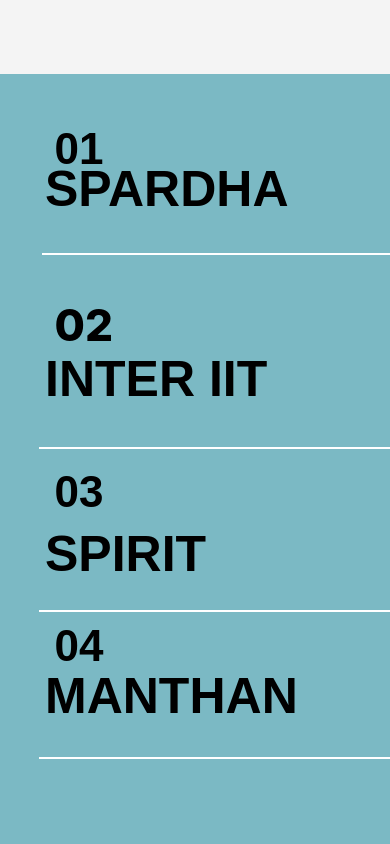
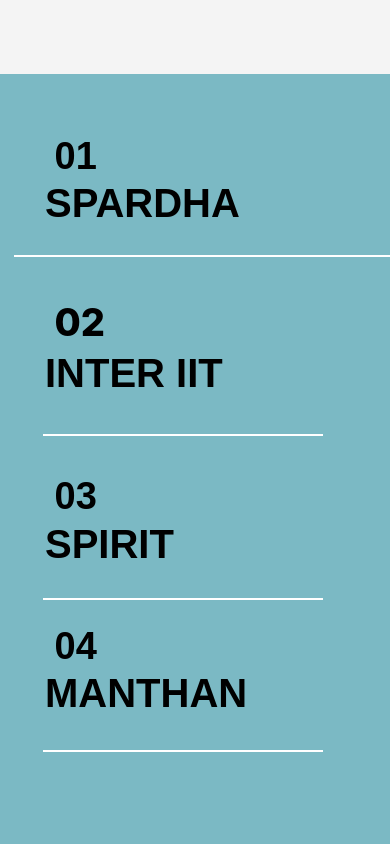
Before and after one commit to swciitg/sports_board_website, a React (Create React App) app: page /stud/gymkhana/sports in a window 390 px wide. Shown: the part 1620-2464 px from the top of the page. Built offline with nearby package versions, Linux system fonts and the light colour scheme; no server answers; a web font is replaced by a local one.

Commit message:
Events part Responsive and Footer bg Dynamic

```diff
--- a/src/components/footer.css
+++ b/src/components/footer.css
@@ -127,6 +127,10 @@
         width: 45px;
         height: 45px;
     }
+     #container
+     {
+        background-color: aqua;
+     }
    }
    @media screen and (max-width:558px) {
        #img{
--- a/src/components/hover.css
+++ b/src/components/hover.css
@@ -20,6 +20,7 @@
   font-style: Semibold ;
   left: 200.4px;
   top: 70px;
+  width: 100%;
   font-size: 80px;
 }
 
@@ -82,11 +83,11 @@ font-size: 96px;
 .one{
   position: absolute;
   right: 240px;
-  top : 45px;
+  margin-top : -50px;
   transform: rotate(0deg);
  visibility: hidden;
-width: 391px;
-height: 334px;
+  width: 391px;
+  height: 200px;
 
 
 animation-name: none;
@@ -190,7 +191,10 @@ animation-name: none;
   position: absolute;
    top: 115px;
    left: 230.4px;
+   margin-bottom: auto;
+
   height: 3em;
+  width: 100%;
   overflow: hidden;
 }
 
@@ -237,9 +241,10 @@ animation-name: none;
 }
 #counter1 {
   height: 3em;
+  width: 100%;
   overflow: hidden;
   position: absolute;
-  top: 235px;
+  top: 225px;
   left: 230.4px;
 }
 
@@ -282,35 +287,38 @@ animation-name: none;
 }
 #line1
 {
-top: -85%;
+top: -125%;
 }
 #line2
 {
-  top: -110px;
+  top: -115px;
 }
 #font1
 {
   position: absolute;
-  top: 260px;
+  top: 250px;
   font-family: 'Fira Sans Extra Condensed', sans-serif;
   line-height: 70px;
   font-size: 80px;
   line-height: 123%;
   font-style: Semibold ;
   left: 200.4px;
+  width: 100%;
 }
 
 #font2
 {
   position: absolute;
-  top: 450px;
+  top: 435px;
   font-family: 'Fira Sans Extra Condensed', sans-serif;
   line-height: 70px;
   font-size: 80px;
   font-style: Semibold ;
   left: 200.4px;
+  width: 100%;
 }
 #counter2 {
+  width: 100%;
   height: 3em;
   overflow: hidden;
   position: absolute;
@@ -370,9 +378,11 @@ top: -85%;
   font-size: 80px;
   font-style: Semibold ;
   left: 200.4px;
+  width: 100%;
 }
 
 #counter3 {
+  width: 100%;
   height: 3em;
   overflow: hidden;
   position: absolute;
@@ -463,6 +473,12 @@ top: -85%;
     left: 220px;
   }
 }
+@media screen and (max-width:1283px) {
+  #counter
+  {
+    top: 105px;
+  }
+}
 @media screen and (max-width:1225px) {
   #counter
   {
@@ -473,6 +489,25 @@ top: -85%;
     top: 235px;
   }
 }
+@media screen and (max-width:1222px) {
+  #counter
+  {
+    top: 102px;
+  }
+  #counter1
+  {
+    top: 225px;
+  }
+  #counter2
+  {
+    bottom:475px;
+  }
+  #counter3
+  {
+    bottom:320px;
+  }
+}
+
 @media screen and (max-width: 1280px) {
   .one{
     right: 90px;
@@ -492,20 +527,35 @@ top: -85%;
 
 @media  screen and (max-width: 1167px ) {
   #font{
-    font-size: 60px;
+    font-size: 70px;
     margin-top: 15px;
   }
   #font1{
-    font-size: 60px;
+    font-size: 70px;
     margin-top: 15px;
+    top: 246px;
   }
   #font2{
-    font-size: 60px;
+    font-size: 70px;
     margin-top: 15px;
+    top: 422px;
   }
   #font3{
-    font-size: 60px;
+    font-size: 70px;
     margin-top: 15px;
+    top: 564px;
+  }
+  #line1
+  {
+    top: -52px;
+  }
+  #line2
+  {
+    top:-125px;
+  }
+  #line3
+  {
+   top: -210px;
   }
   .lines
   {
@@ -529,6 +579,7 @@ top: -85%;
     left: 220px;
 
   }
+
 
 
   }
@@ -569,41 +620,41 @@ top: -85%;
     }
     #font
     {
-      left: 146px;
+      left: 116px;
     }
     #font1
     {
-      left: 146px;
+      left: 116px;
     }
     #font2
     {
-      left: 146px;
-      top: 430px;
+      left: 116px;
+      top: 420px;
     }
     #font3
     {
-      left: 146px;
+      left: 116px;
     }
    #counter
    {
-     left: 165px;
+     left: 130px;
    }
    #counter1
    {
-    left: 165px;
+    left: 130px;
    }
    #counter2
    {
-    left: 165px;
+    left: 130px;
    }
    #counter3
    {
-    left: 165px;
+    left: 130px;
    }
    .lines
    {
       position: absolute;
-      left: 175px;
+      left: 149px;
    }
   }
 
@@ -612,6 +663,7 @@ top: -85%;
   .lines
   {
     width: 350px;
+
   }
   #cont
   {
@@ -619,35 +671,35 @@ top: -85%;
   }
   #font
   {
-    left: 95px;
+    left: 62px;
   }
   #font1
   {
-    left: 95px;
+    left: 62px;
   }
   #font2
   {
-    left: 95px;
+    left: 62px;
   }
   #font3
   {
-    left: 95px;
+    left: 62px;
   }
  #counter
  {
-   left: 110px;
+   left: 75px;
  }
  #counter1
  {
-  left: 110px;
+  left: 75px;
  }
  #counter2
  {
-  left: 110px;
+  left: 75px;
  }
  #counter3
  {
-  left: 110px;
+  left: 75px;
  }
  }
  @media screen and (max-width:905px) {
@@ -670,7 +722,7 @@ top: -85%;
  }
 
  @media screen and (max-width:795px) {
-  #font
+  /* #font
   {
     font-size: 56px;
   }
@@ -708,10 +760,28 @@ top: -85%;
   #counter3
   {
     height: 15px;
+  } */
+  #counter
+  {
+    top:87px;
   }
-  .lines{
-    width: 550px;
+  #line1
+  {
+    width: 600px;
   }
+  #line4
+  {
+    width: 600px;
+  }
+  #line2
+  {
+    width: 600px;
+  }
+  #line3
+  {
+    width: 600px;
+  }
+
  }
  @media screen and (max-width:700px) {
   #font
@@ -721,6 +791,7 @@ top: -85%;
   #font1
   {
     left: 70px;
+    top: 250px;
   }
   #font2
   {
@@ -729,6 +800,7 @@ top: -85%;
   #font3
   {
     left: 70px;
+    top: 570px;
   }
  #counter
  {
@@ -742,18 +814,22 @@ top: -85%;
  #font
  {
   left: 45px;
+  font-size: 60px;
  }
  #font1
  {
   left: 45px;
+  font-size: 60px;
  }
  #font2
  {
   left: 45px;
+  font-size: 60px;
  }
  #font3
  {
   left: 45px;
+  font-size: 60px;
  }
  #counter2
  {
@@ -764,26 +840,59 @@ top: -85%;
  {
   left: 60px;
  }
- #line
+ #line4
  {
-  width: 480px;
+  width: 530px;
+  left: 180px;
+
  }
  #line1
  {
-  width: 480px;
+  width: 530px;
+  left: 180px;
  }
  #line2
  {
-  width: 480px;
+  width: 530px;
+  left: 180px;
  }
  #line3
  {
-  width: 480px;
+  width: 530px;
+  left: 180px;
  }
  #cont
  {
   margin-left: -140px;
  }
+ }
+ @media screen and (max-width:640px) {
+  #counter2
+  {
+    top: 500px;
+  }
+ }
+ @media screen and (max-width:593px) {
+  #counter2
+  {
+    top: 490px;
+  }
+  #line1
+  {
+     width: 450px;
+  }
+  #line2
+  {
+     width: 450px;
+  }
+  #line3
+  {
+     width: 450px;
+  }
+  #line4
+  {
+     width: 450px;
+  }
  }
  @media screen and (max-width:612px) {
     .lines{
@@ -806,10 +915,12 @@ top: -85%;
   #font
   {
     font-size: 50px;
+    top: 85px;
   }
   #font1
   {
     font-size: 50px;
+    top: 260px;
   }
   #font2
   {
@@ -818,16 +929,134 @@ top: -85%;
   #font3
   {
     font-size: 50px;
+    top: 580px;
   }
   #counter2
   {
     position: absolute;
-    top: 470px;
+    bottom: 180px;
+    top: 480px;
   }
 }
 
+@media screen and (max-width:460px) {
+  #line1
+  {
+    width: 330px;
+  }
+  #line2
+  {
+    width: 330px;
+  }
+  #line3
+  {
+    width: 330px;
+  }
+  #font
+  {
+    font-size: 40px;
+    top: 85px;
+  }
+  #font1
+  {
+    font-size: 40px;
+    top: 260px;
+  }
+  #font2
+  {
+    font-size: 40px;
+  }
+  #font3
+  {
+    font-size: 40px;
+    top: 580px;
+  }
+  #counter2
+  {
+    position: absolute;
+    bottom: 180px;
+    top: 470px;
+  }
+  #digit
+  {
+    font-size: 38px;
+  }
+  #digit
+  {
+    margin-top: 10px;
+  }
+}
+@media screen and (max-width:408px) {
+  #counter2
+  {
+    top: 467px;
+  }
+  #font
+  {
 
+    top: 90px;
+  }
+}
+@media screen and (max-width:392px) {
 
+   #line1
+  {
+    width: 280px;
+  }
+  #line2
+  {
+    width: 280px;
+  }
+  #line3
+  {
+    width: 280px;
+  }
+}
+@media screen and (max-width:364px) {
+  #counter2
+  {
+    top: 460px;
+  }
+}
+@media screen and (max-width:330px) {
+  #line1
+  {
+    width: 230px;
+  }
+  #line2
+  {
+    width: 230px;
+  }
+  #line3
+  {
+    width: 230px;
+  }
+  #counter
+  {
+    left: 50px;
+    top: 75px;
+  }
+  #counter1
+  {
+    left: 49px;
+  }
+  #counter2
+  {
+    left: 49px;
+  }
+  #counter3
+  {
+    left: 49px;
+  }
+  #digit
+  {
+    margin-top: 10px;
+  }
+  #font2
+  {
+    top: 425px;
+  }
+}
 
   @media screen and (max-width: 877px) {
   #cont:hover .one{
--- a/src/components/image.jsx
+++ b/src/components/image.jsx
@@ -10,7 +10,7 @@ function Image(props)
         <div className="container w-80 h-80">
         <img src={"http://localhost:1337"+ props.image_url} />
          <div className="top-left text-white">{props.name}</div>
-        <div className=" absolute right-3 bottom-1 text-8xl text-white ">01</div>
+        <div className=" absolute right-3 bottom-1 text-8xl text-white "></div>
         </div>
 
 
--- a/src/pages/aquatics_club.js
+++ b/src/pages/aquatics_club.js
@@ -37,7 +37,7 @@ const AquaticsClub =  () => {
         })}
 
 
-        <Footer />
+        <Footer size={col1} />
        </div>
     );
 
--- a/src/pages/basketballClub.js
+++ b/src/pages/basketballClub.js
@@ -32,7 +32,7 @@ const BasketballClub = () => {
         })}
 
 
-        <Footer />
+        <Footer  />
        </div>
     );
 
--- a/src/pages/interiit.js
+++ b/src/pages/interiit.js
@@ -31,7 +31,7 @@ const Interiit =  () => {
         })}
 
 
-        <Footer />
+        <Footer size= {data_Event.length} />
        </div>
     );
 
--- a/src/pages/manthan.js
+++ b/src/pages/manthan.js
@@ -31,7 +31,7 @@ const Manthan =  () => {
         })}
 
 
-        <Footer />
+        <Footer size={data_Event.length} />
        </div>
     );
 
--- a/src/pages/spardha.js
+++ b/src/pages/spardha.js
@@ -33,7 +33,7 @@ const Spardha =  () => {
         })}
 
 
-        <Footer />
+        <Footer size= {data_Event.length} />
        </div>
     );
 
--- a/src/pages/spirit.js
+++ b/src/pages/spirit.js
@@ -31,7 +31,7 @@ const Spirit =  () => {
         })}
 
 
-        <Footer />
+        <Footer size= {data_Event.length} />
        </div>
     );
 
```
Also changed, not shown: src/components/Footer.jsx (+3 -15 lines), src/components/event.jsx (+1 -1 lines).
